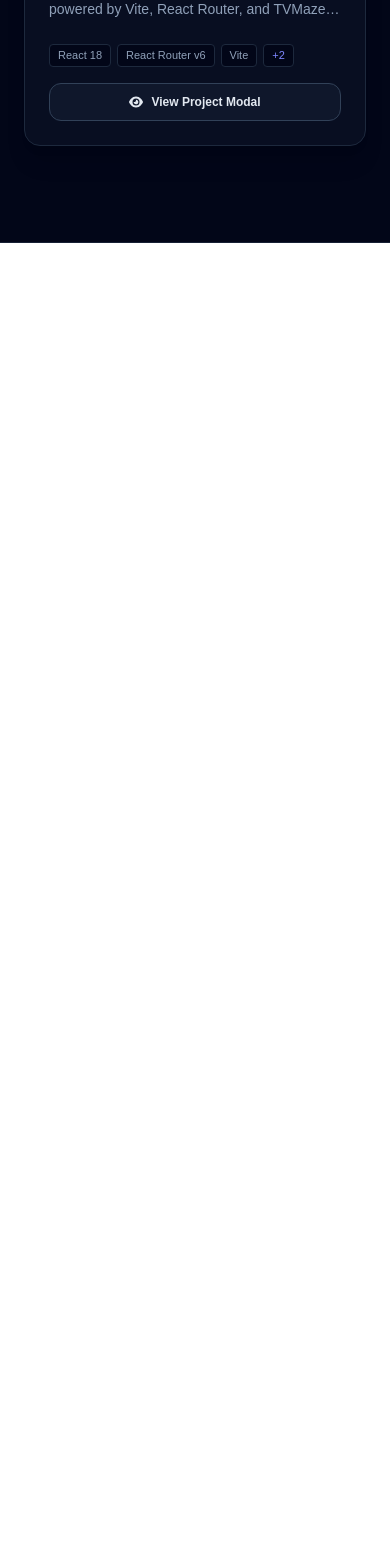
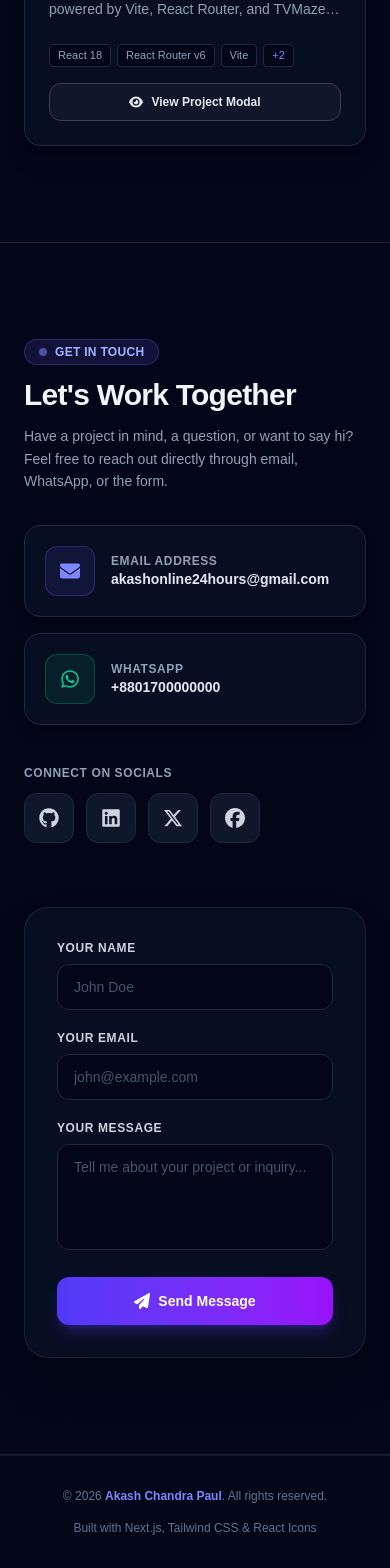
Before and after one commit to akashonline24hour/akash-dev-portfolio, a Next.js app: page / in a window 390 px wide. Shown: the part 7116-8684 px from the top of the page. Before the commit the page ends 7359 px from the top, so only its background shows below. Built offline with nearby package versions, Linux system fonts and the light colour scheme.

Commit message:
feat: add contact section and footer component

```diff
--- a/src/app/page.js
+++ b/src/app/page.js
@@ -4,6 +4,8 @@ import About from "@/components/About";
 import Education from "@/components/Education";
 import SkillsAndExperience from "@/components/SkillsAndExperience";
 import Projects from "@/components/Projects";
+import Contact from "@/components/Contact";
+import Footer from "@/components/Footer";
 import { personalInfo } from "@/data/portfolioData";
 
 export default function Home() {
@@ -15,6 +17,8 @@ export default function Home() {
       <Education />
       <SkillsAndExperience />
       <Projects />
+      <Contact />
+      <Footer />
     </main>
   );
 }
--- /dev/null
+++ b/src/components/Contact.jsx
@@ -0,0 +1,220 @@
+"use client";
+
+import { useState } from "react";
+import { personalInfo } from "@/data/portfolioData";
+import {
+  FaEnvelope,
+  FaWhatsapp,
+  FaGithub,
+  FaLinkedin,
+  FaXTwitter,
+  FaFacebook,
+  FaPaperPlane,
+} from "react-icons/fa6";
+
+export default function Contact() {
+  const [formData, setFormData] = useState({
+    name: "",
+    email: "",
+    message: "",
+  });
+  const [submitted, setSubmitted] = useState(false);
+
+  const handleSubmit = (e) => {
+    e.preventDefault();
+    setSubmitted(true);
+    setTimeout(() => {
+      setSubmitted(false);
+      setFormData({ name: "", email: "", message: "" });
+    }, 4000);
+  };
+
+  return (
+    <section
+      id="contact"
+      className="py-24 border-b border-slate-800/80 bg-slate-950"
+    >
+      <div className="max-w-7xl mx-auto px-6 grid grid-cols-1 lg:grid-cols-2 gap-16">
+        {/* Left Column: Contact Details & Socials */}
+        <div className="space-y-8">
+          <div className="space-y-3">
+            <div className="inline-flex items-center space-x-2 px-3.5 py-1 rounded-full bg-indigo-950/60 border border-indigo-500/30 text-indigo-300 text-xs font-semibold tracking-wide">
+              <span className="w-2 h-2 rounded-full bg-indigo-400 animate-pulse"></span>
+              <span>GET IN TOUCH</span>
+            </div>
+            <h2 className="text-3xl md:text-4xl font-extrabold text-slate-100 tracking-tight">
+              Let&apos;s Work Together
+            </h2>
+            <p className="text-slate-400 text-sm md:text-base leading-relaxed">
+              Have a project in mind, a question, or want to say hi? Feel free
+              to reach out directly through email, WhatsApp, or the form.
+            </p>
+          </div>
+
+          {/* Quick Contact Info Cards */}
+          <div className="space-y-4">
+            <a
+              href={`mailto:${personalInfo.contact.email}`}
+              className="p-5 rounded-2xl bg-slate-900/50 border border-slate-800 hover:border-indigo-500/40 transition-all flex items-center space-x-4 shadow-lg group"
+            >
+              <div className="p-3.5 rounded-xl bg-indigo-500/10 border border-indigo-500/30 text-indigo-400 group-hover:scale-110 transition-transform">
+                <FaEnvelope className="w-5 h-5" />
+              </div>
+              <div>
+                <p className="text-xs font-semibold text-slate-400 uppercase tracking-wider">
+                  Email Address
+                </p>
+                <p className="text-sm font-bold text-slate-200 group-hover:text-indigo-300 transition-colors">
+                  {personalInfo.contact.email}
+                </p>
+              </div>
+            </a>
+
+            <a
+              href={`https://wa.me/${personalInfo.contact.whatsapp.replace(/[^0-9]/g, "")}`}
+              target="_blank"
+              rel="noopener noreferrer"
+              className="p-5 rounded-2xl bg-slate-900/50 border border-slate-800 hover:border-emerald-500/40 transition-all flex items-center space-x-4 shadow-lg group"
+            >
+              <div className="p-3.5 rounded-xl bg-emerald-500/10 border border-emerald-500/30 text-emerald-400 group-hover:scale-110 transition-transform">
+                <FaWhatsapp className="w-5 h-5" />
+              </div>
+              <div>
+                <p className="text-xs font-semibold text-slate-400 uppercase tracking-wider">
+                  WhatsApp
+                </p>
+                <p className="text-sm font-bold text-slate-200 group-hover:text-emerald-300 transition-colors">
+                  {personalInfo.contact.whatsapp}
+                </p>
+              </div>
+            </a>
+          </div>
+
+          {/* Social Profiles */}
+          <div className="space-y-3 pt-2">
+            <h4 className="text-xs font-bold uppercase tracking-wider text-slate-400">
+              Connect On Socials
+            </h4>
+            <div className="flex items-center space-x-3">
+              <a
+                href={personalInfo.socials.github}
+                target="_blank"
+                rel="noopener noreferrer"
+                className="p-3.5 rounded-xl bg-slate-900 border border-slate-800 text-slate-300 hover:text-indigo-400 hover:border-indigo-500/40 transition-all"
+                aria-label="GitHub"
+              >
+                <FaGithub className="w-5 h-5" />
+              </a>
+              <a
+                href={personalInfo.socials.linkedin}
+                target="_blank"
+                rel="noopener noreferrer"
+                className="p-3.5 rounded-xl bg-slate-900 border border-slate-800 text-slate-300 hover:text-indigo-400 hover:border-indigo-500/40 transition-all"
+                aria-label="LinkedIn"
+              >
+                <FaLinkedin className="w-5 h-5" />
+              </a>
+              <a
+                href={personalInfo.socials.twitter}
+                target="_blank"
+                rel="noopener noreferrer"
+                className="p-3.5 rounded-xl bg-slate-900 border border-slate-800 text-slate-300 hover:text-indigo-400 hover:border-indigo-500/40 transition-all"
+                aria-label="Twitter"
+              >
+                <FaXTwitter className="w-5 h-5" />
+              </a>
+              <a
+                href={personalInfo.socials.facebook}
+                target="_blank"
+                rel="noopener noreferrer"
+                className="p-3.5 rounded-xl bg-slate-900 border border-slate-800 text-slate-300 hover:text-indigo-400 hover:border-indigo-500/40 transition-all"
+                aria-label="Facebook"
+              >
+                <FaFacebook className="w-5 h-5" />
+              </a>
+            </div>
+          </div>
+        </div>
+
+        {/* Right Column: Interactive Form */}
+        <div className="p-8 rounded-3xl bg-slate-900/50 border border-slate-800/80 shadow-2xl relative">
+          <form onSubmit={handleSubmit} className="space-y-5">
+            <div>
+              <label
+                htmlFor="name"
+                className="block text-xs font-semibold text-slate-300 uppercase tracking-wider mb-2"
+              >
+                Your Name
+              </label>
+              <input
+                id="name"
+                type="text"
+                required
+                value={formData.name}
+                onChange={(e) =>
+                  setFormData({ ...formData, name: e.target.value })
+                }
+                placeholder="John Doe"
+                className="w-full px-4 py-3 rounded-xl bg-slate-950 border border-slate-800 text-slate-100 placeholder-slate-600 focus:outline-none focus:border-indigo-500 transition-colors text-sm"
+              />
+            </div>
+
+            <div>
+              <label
+                htmlFor="email"
+                className="block text-xs font-semibold text-slate-300 uppercase tracking-wider mb-2"
+              >
+                Your Email
+              </label>
+              <input
+                id="email"
+                type="email"
+                required
+                value={formData.email}
+                onChange={(e) =>
+                  setFormData({ ...formData, email: e.target.value })
+                }
+                placeholder="john@example.com"
+                className="w-full px-4 py-3 rounded-xl bg-slate-950 border border-slate-800 text-slate-100 placeholder-slate-600 focus:outline-none focus:border-indigo-500 transition-colors text-sm"
+              />
+            </div>
+
+            <div>
+              <label
+                htmlFor="message"
+                className="block text-xs font-semibold text-slate-300 uppercase tracking-wider mb-2"
+              >
+                Your Message
+              </label>
+              <textarea
+                id="message"
+                rows="4"
+                required
+                value={formData.message}
+                onChange={(e) =>
+                  setFormData({ ...formData, message: e.target.value })
+                }
+                placeholder="Tell me about your project or inquiry..."
+                className="w-full px-4 py-3 rounded-xl bg-slate-950 border border-slate-800 text-slate-100 placeholder-slate-600 focus:outline-none focus:border-indigo-500 transition-colors text-sm resize-none"
+              ></textarea>
+            </div>
+
+            <button
+              type="submit"
+              className="w-full py-3.5 rounded-xl bg-linear-to-r from-indigo-600 to-purple-600 text-white font-bold text-sm hover:opacity-90 transition-all shadow-lg shadow-indigo-600/30 flex items-center justify-center space-x-2"
+            >
+              <FaPaperPlane className="w-4 h-4" />
+              <span>Send Message</span>
+            </button>
+
+            {submitted && (
+              <p className="text-center text-xs font-semibold text-emerald-400 pt-2 animate-fade-in">
+                Thank you! Your message has been sent successfully.
+              </p>
+            )}
+          </form>
+        </div>
+      </div>
+    </section>
+  );
+}
--- /dev/null
+++ b/src/components/Footer.jsx
@@ -0,0 +1,22 @@
+import { personalInfo } from "@/data/portfolioData";
+
+export default function Footer() {
+  const currentYear = new Date().getFullYear();
+
+  return (
+    <footer className="py-8 bg-slate-950 border-t border-slate-900">
+      <div className="max-w-7xl mx-auto px-6 flex flex-col md:flex-row items-center justify-between gap-4 text-xs text-slate-500">
+        <p>
+          &copy; {currentYear}{" "}
+          <span className="text-indigo-400 font-semibold">
+            {personalInfo.name}
+          </span>
+          . All rights reserved.
+        </p>
+        <p className="flex items-center space-x-1">
+          <span>Built with Next.js, Tailwind CSS &amp; React Icons</span>
+        </p>
+      </div>
+    </footer>
+  );
+}
```
